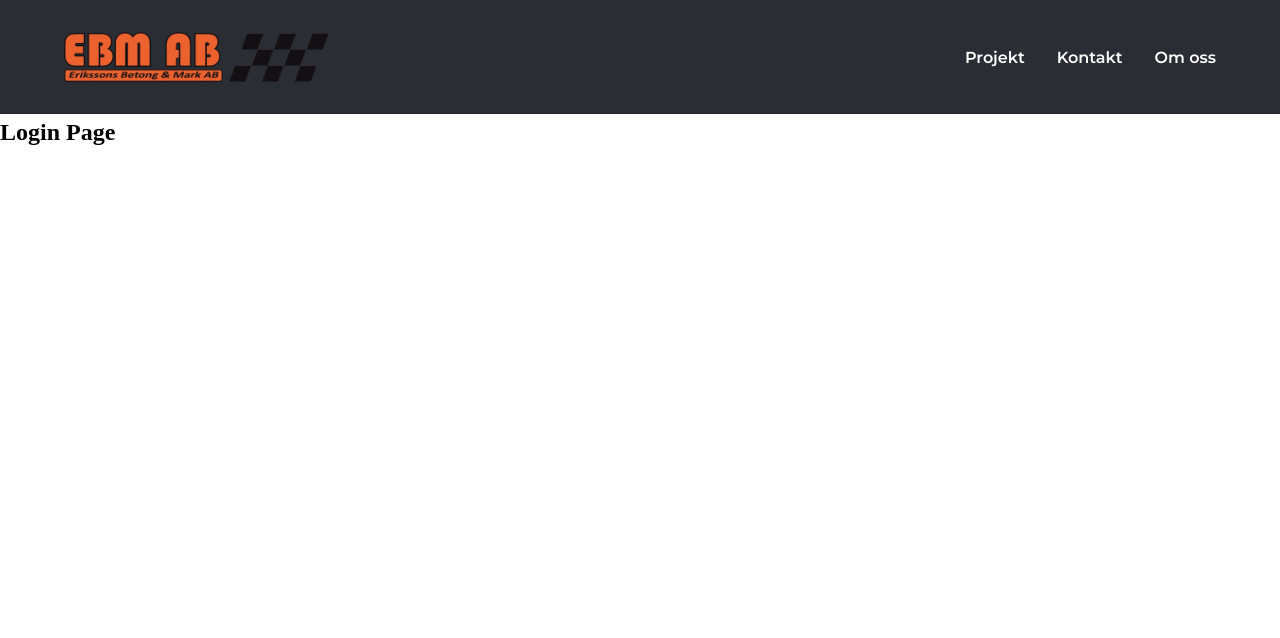
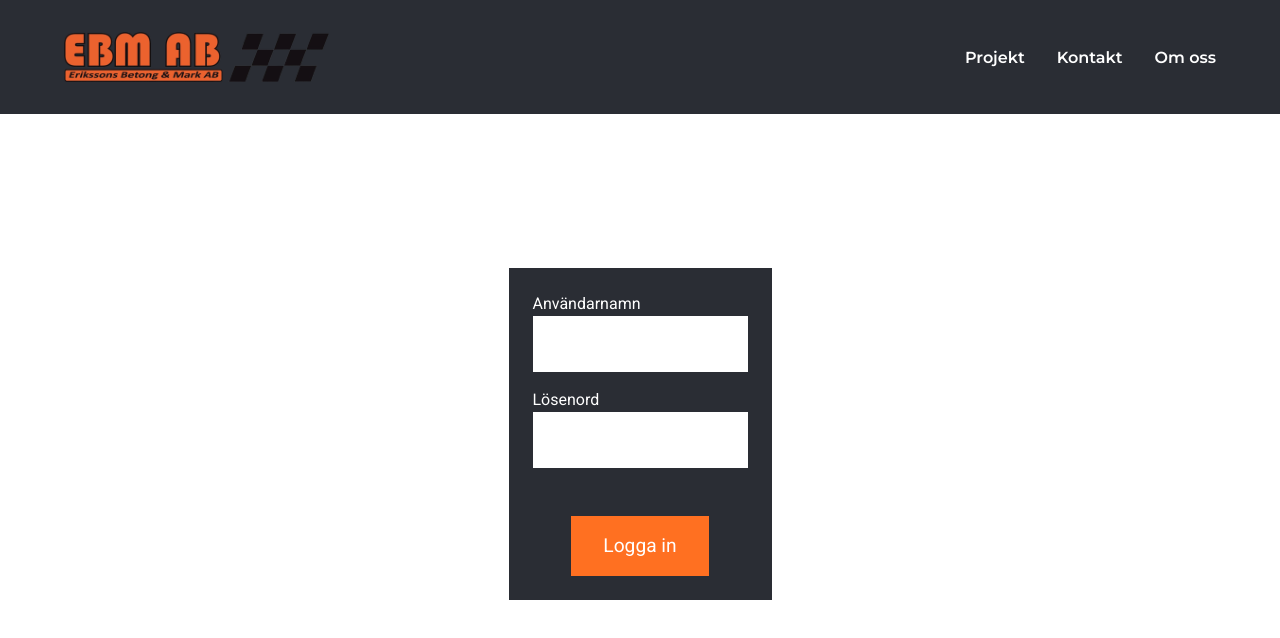
Before and after one commit to Sunse7/ebmab, a React (Vite) app in the folder ebmab/: page /logga-in in a window 1280 px wide. Shown: the top 638 px of the page. Built offline with nearby package versions, Linux system fonts and the light colour scheme.

Commit message:
Login modal done, needs correct url

```diff
--- /dev/null
+++ b/ebmab/src/components/loginModal/LoginModal.jsx
@@ -0,0 +1,14 @@
+import { Button } from '../button/Button';
+import './style.scss';
+
+export function LoginModal({handleClick, setUsername, setPassword}) {
+  return (
+    <section className='login'>
+      <label htmlFor="username">Användarnamn</label>
+      <input type="text" id='username' onChange={(e) => setUsername(e.target.value)}/>
+      <label htmlFor="password">Lösenord</label>
+      <input type="text" id="password" onChange={(e) => setPassword(e.target.value)}/>
+      <Button text='Logga in' handleClick={handleClick} />
+    </section>
+  );
+}
--- /dev/null
+++ b/ebmab/src/components/loginModal/style.scss
@@ -0,0 +1,22 @@
+@import '../../styles/colors';
+@import '../../styles/variables';
+@import '../../styles/typography';
+@import '../../styles/reset';
+
+.login {
+    display: flex;
+    flex-direction: column;
+    padding: $padding-large;
+    background-color: $primaryDark;
+    color: $white;
+    max-width: 21.8rem;
+    height: auto;
+    @include paragraphFont;
+    input {
+        padding: $base;
+        margin-bottom: $base;
+    }
+    button {
+        margin: $margin-huge auto 0 auto;
+    }
+}
--- a/ebmab/src/pages/login/LoginPage.jsx
+++ b/ebmab/src/pages/login/LoginPage.jsx
@@ -1,10 +1,42 @@
+import { useState } from "react";
 import { Header } from "../../components/header/Header";
+import { LoginModal } from "../../components/loginModal/LoginModal";
+import "./style.scss";
+import axios from "axios";
+import { useNavigate } from "react-router-dom";
 
 export function LoginPage() {
+  const [username, setUsername] = useState();
+  const [password, setPassword] = useState();
+  const navigate = useNavigate();
+
+  async function handleLogin() {
+    const body = {
+      username,
+      password,
+    };
+    try {
+      const response = await axios.post(url, body);
+      if (response.success) {
+        navigate("/projekt/redigera");
+      } else {
+        console.error("Login failed", response);
+      }
+    } catch (err) {
+      console.error("Error", err);
+    }
+  }
+
   return (
     <>
       <Header />
-      <h2>Login Page</h2>
+      <main className="login-page">
+        <LoginModal
+          handleClick={handleLogin}
+          setPassword={setPassword}
+          setUsername={setUsername}
+        />
+      </main>
     </>
   );
 }
--- /dev/null
+++ b/ebmab/src/pages/login/style.scss
@@ -0,0 +1,11 @@
+@import '../../styles/colors';
+@import '../../styles/variables';
+@import '../../styles/typography';
+@import '../../styles/reset';
+
+.login-page {
+    min-height: 80vh;
+    display: flex;
+    justify-content: center;
+    align-items: center;
+}
--- a/ebmab/src/styles/_typography.scss
+++ b/ebmab/src/styles/_typography.scss
@@ -6,11 +6,6 @@ $fwSemiBold: 500;
 $fwBold: 600;
 $fwBolder: 700;
 $fwExtraBold: 800;
-
-@mixin paragraphFont {
-    font-family: 'Roboto';
-    font-size: calc($fsBase * 1.2);
-}
 
 @mixin navigationFont {
     font-family: 'Montserrat';
```
